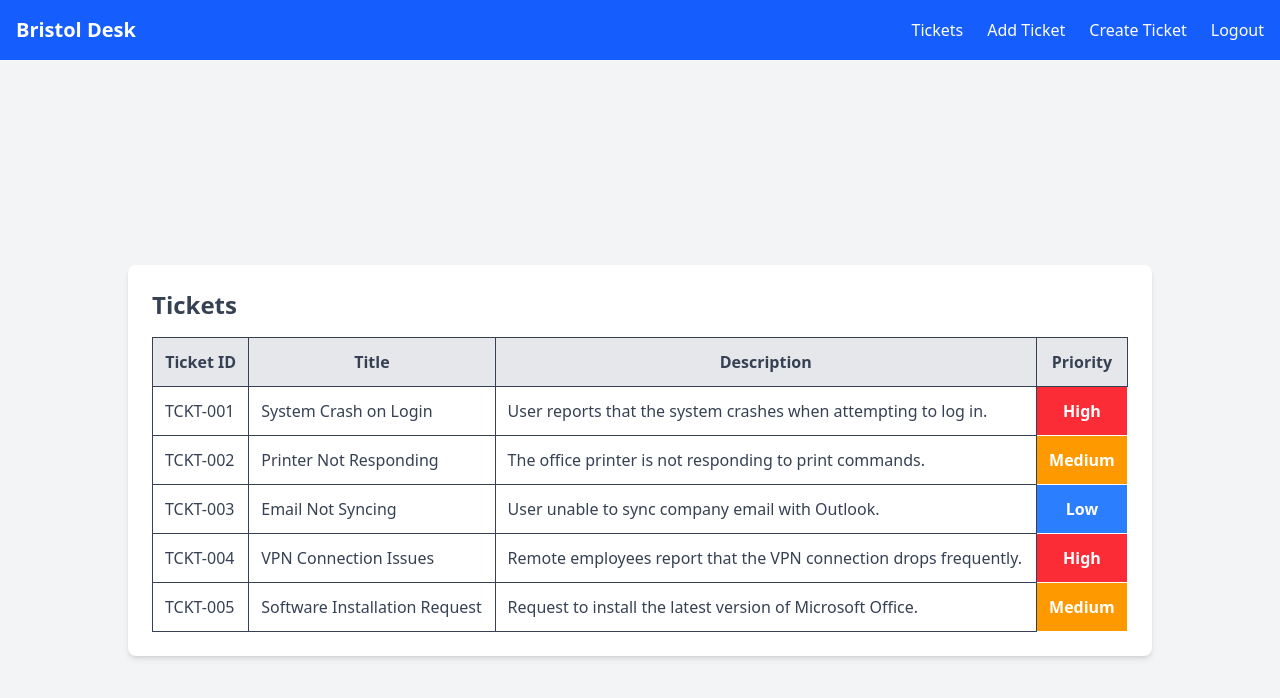
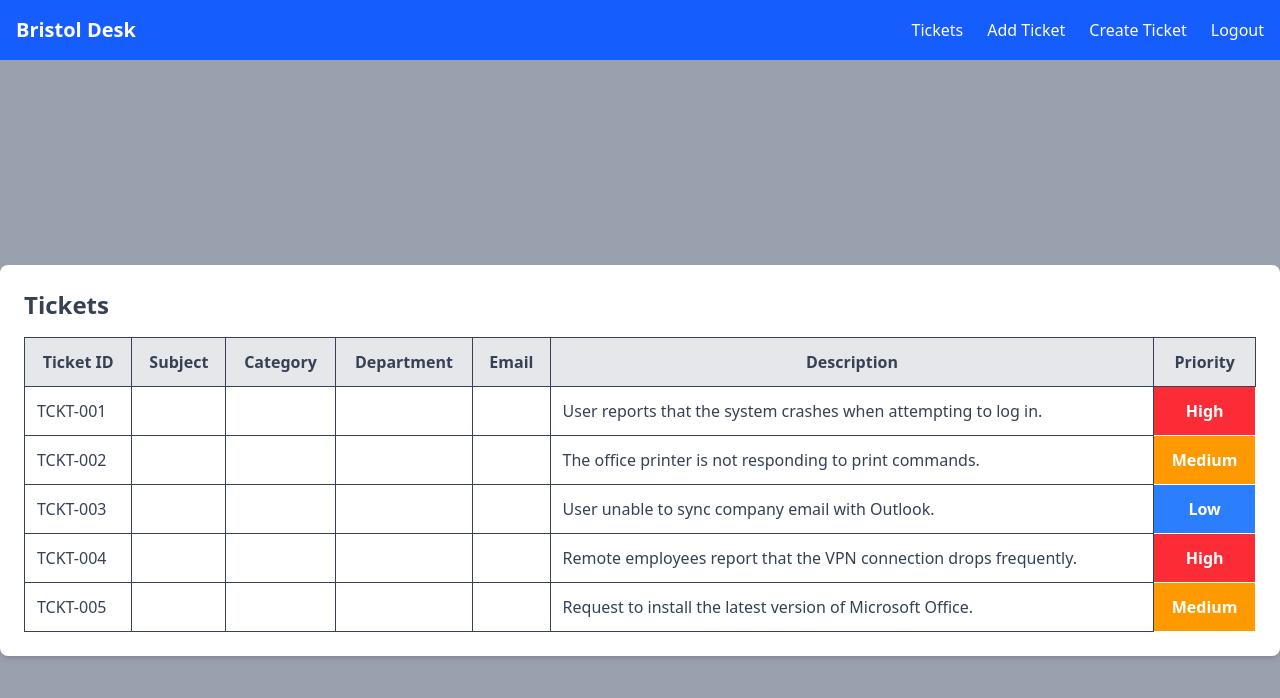
Before and after one commit to Janeirungu01/Helpdesk-Ticketing-System, a React (Vite) app: page /tickets in a window 1280 px wide. Shown: the top 698 px of the page. Built offline with nearby package versions, Linux system fonts and the light colour scheme.

Commit message:
styling ticketing table

```diff
--- a/src/components/AddTicket.jsx
+++ b/src/components/AddTicket.jsx
@@ -1,3 +1,102 @@
+// import React, { useState } from "react";
+// import { useNavigate } from "react-router-dom";
+// import toast from "react-hot-toast";
+
+// function AddTicket({ setTickets }) {
+//   const navigate = useNavigate();
+//   const [ticketData, setTicketData] = useState({
+//     title: "",
+//     description: "",
+//     priority: "Low",
+//   });
+
+//   const handleChange = (e) => {
+//     setTicketData({ ...ticketData, [e.target.name]: e.target.value });
+//   };
+
+//   const handleSubmit = (e) => {
+//     e.preventDefault();
+
+//     if (!ticketData.title || !ticketData.description) {
+//       toast.error("Please fill in all fields.");
+//       return;
+//     }
+
+//     const newTicket = {
+//       ticketId: Date.now(),
+//       title: ticketData.title,
+//       description: ticketData.description,
+//       priority: ticketData.priority,
+//       resolved: false,
+//     };
+
+//     setTickets((prevTickets) => [...prevTickets, newTicket]);
+//     toast.success(`Your request was added with id ${newTicket.ticketId}`);
+//     navigate("/tickets");
+//   };
+
+//   return (
+//     <div className="flex items-center justify-center min-h-screen bg-gray-100">
+//       <div className="w-full max-w-md bg-white p-6 rounded-lg shadow-md">
+//         <h2 className="text-2xl font-bold text-center text-gray-700 mb-6">
+//           Add Ticket
+//         </h2>
+//         <form onSubmit={handleSubmit}>
+//           <div className="mb-4">
+//             <label className="block text-gray-600 text-sm mb-2">Title</label>
+//             <input
+//               type="text"
+//               name="title"
+//               placeholder="Enter ticket title"
+//               className="w-full px-4 py-2 border rounded-lg focus:ring text-gray-700"
+//               value={ticketData.title}
+//               onChange={handleChange}
+//             />
+//           </div>
+
+//           <div className="mb-4">
+//             <label className="block text-gray-600 text-sm mb-2">
+//               Description
+//             </label>
+//             <textarea
+//               name="description"
+//               placeholder="Enter ticket description"
+//               className="w-full px-4 py-2 border rounded-lg focus:ring text-gray-700"
+//               value={ticketData.description}
+//               onChange={handleChange}
+//             ></textarea>
+//           </div>
+
+//           <div className="mb-4">
+//             <label className="block text-gray-600 text-sm mb-2">Priority</label>
+//             <select
+//               name="priority"
+//               className="w-full px-4 py-2 border rounded-lg focus:ring text-gray-700"
+//               value={ticketData.priority}
+//               onChange={handleChange}
+//             >
+//               <option value="Low">Low</option>
+//               <option value="Medium">Medium</option>
+//               <option value="High">High</option>
+//             </select>
+//           </div>
+
+//           <button
+//             type="submit"
+//             className="w-full bg-blue-500 text-white py-2 rounded-lg hover:bg-blue-600 transition"
+//           >
+//             Submit Ticket
+//           </button>
+//         </form>
+//       </div>
+//     </div>
+//   );
+// }
+
+// export default AddTicket;
+
+
+
 import React, { useState } from "react";
 import { useNavigate } from "react-router-dom";
 import toast from "react-hot-toast";
@@ -5,9 +104,16 @@ import toast from "react-hot-toast";
 function AddTicket({ setTickets }) {
   const navigate = useNavigate();
   const [ticketData, setTicketData] = useState({
+
     title: "",
     description: "",
     priority: "Low",
+
+    department: "",
+    subject: "",
+    category: "",
+    priority: "",
+    description: "",
   });
 
   const handleChange = (e) => {
--- a/src/components/Tickets.jsx
+++ b/src/components/Tickets.jsx
@@ -29,8 +29,8 @@ function Tickets({ tickets, loggedInUser }) {
   };
 
   return (
-    <div className="flex justify-center items-center min-h-screen bg-gray-100">
-      <div className="w-full max-w-5xl bg-white p-6 rounded-lg shadow-md">
+    <div className="flex justify-center items-center min-h-screen bg-gray-400">
+      <div className="w-full  max-w-7xl bg-white p-6 rounded-lg shadow-md">
         <h2 className="text-2xl font-bold text-gray-700 mb-4">Tickets</h2>
 
         <div className="overflow-x-auto">
@@ -38,7 +38,10 @@ function Tickets({ tickets, loggedInUser }) {
             <thead>
               <tr className="bg-gray-200 text-gray-700">
                 <th className="p-3 border">Ticket ID</th>
-                <th className="p-3 border">Title</th>
+                <th className="p-3 border">Subject</th>
+                <th className="p-3 border">Category</th>
+                <th className="p-3 border">Department</th>
+                <th className="p-3 border">Email</th>
                 <th className="p-3 border">Description</th>
                 <th className="p-3 border">Priority</th>
                 {loggedInUser?.userType === "Admin" && (
@@ -53,7 +56,10 @@ function Tickets({ tickets, loggedInUser }) {
               {ticketList.map((ticket) => (
                 <tr key={ticket.ticketId} className="text-gray-700">
                   <td className="p-3 border">{ticket.ticketId}</td>
-                  <td className="p-3 border">{ticket.title}</td>
+                  <td className="p-3 border">{ticket.subject}</td>
+                  <td className="p-3 border">{ticket.category}</td>
+                  <td className="p-3 border">{ticket.department}</td>
+                  <td className="p-3 border">{ticket.email}</td>
                   <td className="p-3 border">{ticket.description}</td>
                   <td
                     className={`p-3 border font-bold text-white text-center ${
@@ -68,6 +74,7 @@ function Tickets({ tickets, loggedInUser }) {
                   </td>
                   {loggedInUser?.userType == "Admin" && (
                     <td className="border p-2">
+                      Regular
                       {ticket.resolved ? "Resolved" : "Pending"}
                     </td>
                   )}
@@ -102,7 +109,7 @@ function Tickets({ tickets, loggedInUser }) {
             </h3>
             <p className="text-gray-600 mb-4">
               Are you sure you want to mark{" "}
-              <span className="font-bold">{selectedTicket.title}</span> as
+              <span className="font-bold">{selectedTicket.subject}</span> as
               resolved?
             </p>
             <div className="flex justify-end space-x-2">
```
